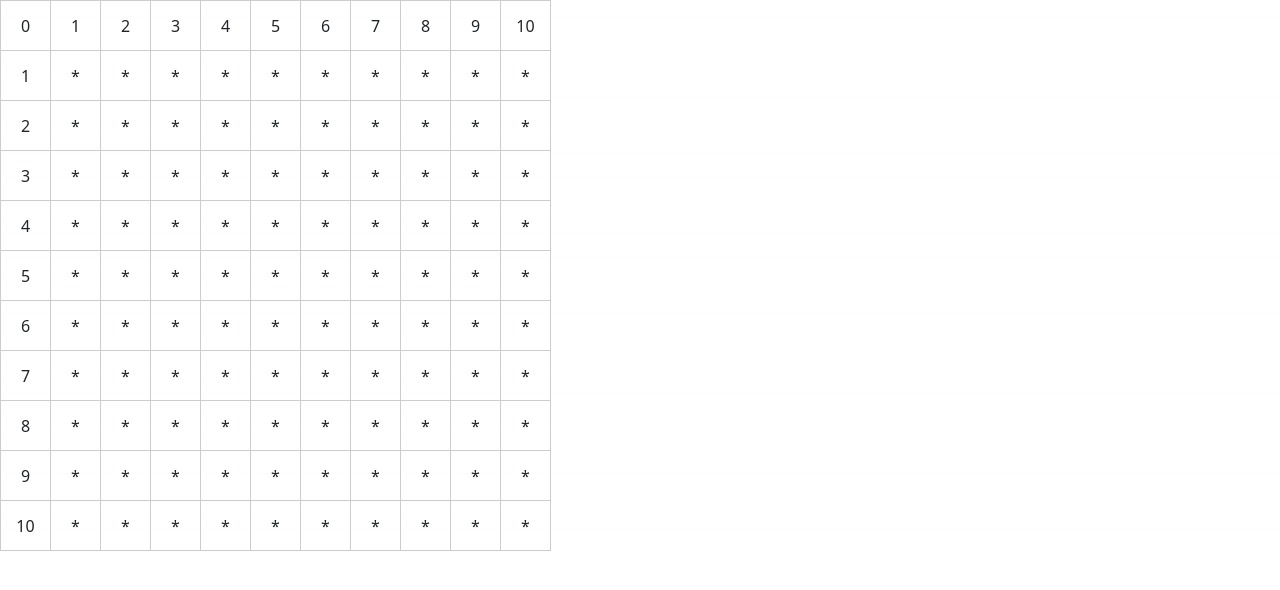
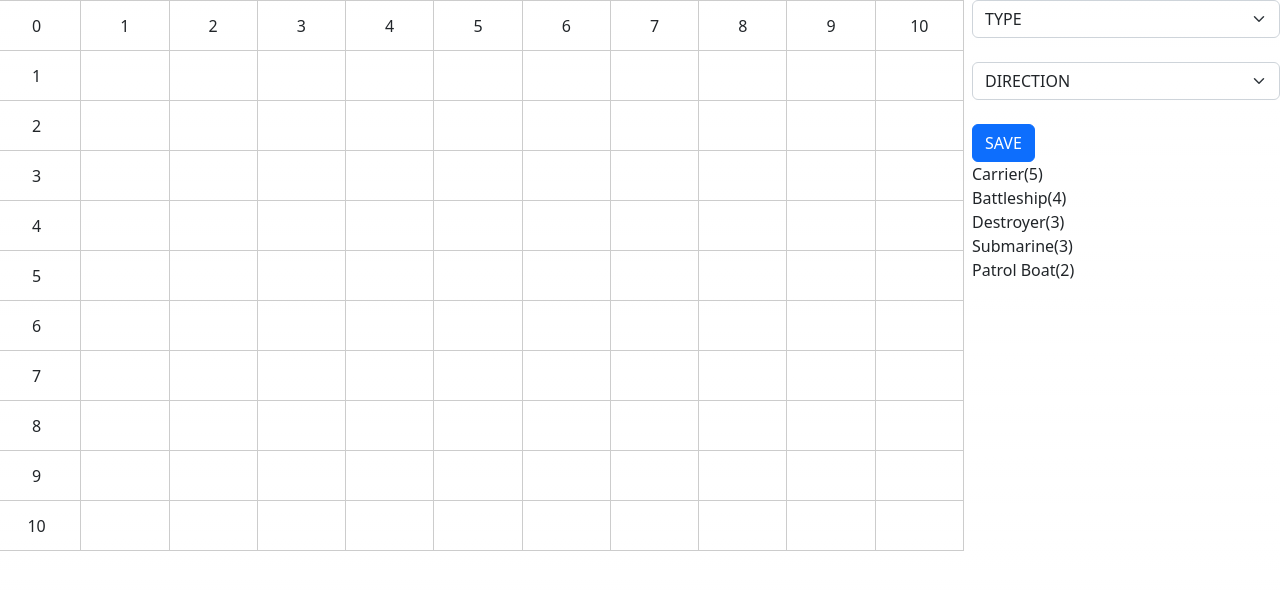
Before and after one commit to pabonhomme/NavalWar, a Next.js app in the folder naval_war_gui/: page /chooseBoat/boatMap in a window 1280 px wide. Shown: the top 590 px of the page. Built offline with nearby package versions, Linux system fonts and the light colour scheme.

Commit message:
Update map of boat

```diff
--- a/naval_war_gui/pages/chooseBoat/boatMap.js
+++ b/naval_war_gui/pages/chooseBoat/boatMap.js
@@ -1,8 +1,8 @@
 /** @file boatMap.js
  * @brief       The component of add 5 boats foreach player.
  * @author      Ao XIE
- * @date        2023.02.03
- * @version     2.0.0
+ * @date        2023.02.10
+ * @version     2.1.1
  * @copyright   Copyright (c) 2023 XIE Ao. All rights reserved.
  *****************************************************************
  * @attention
@@ -10,32 +10,114 @@
  * @par Modification log:
  * <table>
  * <tr><th>Date        <th>Version  <th>Author    <th>Description
+ * <tr><td>2023/02/10  <td>2.1      <td>Ao XIE  <td>Add funcs about type of boats.
  * <tr><td>2023/02/09  <td>2.0      <td>Ao XIE  <td>First Edition of table of the boats.
  * <tr><td>2023/02/03  <td>1.0      <td>Ao XIE  <td>Creating the initial version
  * </table>
  ******************************************************************
  */
 
- import React from "react"
+ // 1 -> 5
+ // 4 3 3 2
+import React from "react"
 
- import 'bootstrap/dist/css/bootstrap.css'
+import 'bootstrap/dist/css/bootstrap.css'
 import { useState } from 'react'
 
  export default function BoatMap(){
-    const [selectedX, setSeletedX] = useState('');
-    const [selectedY, setSeletedY] = useState('');
-    const handleClick = (indexX, indexY) => {
-        setSeletedX([...selectedX, indexX]);
-        setSeletedY([...selectedY, indexY]);
+    const [selected, setSeleted] = useState('');
+    const [type, setType] = useState('');
+    const [direction, setDirection] = useState('');
+
+
+
+
+    const handleClick = (index) => {
+        setSeleted([...selected, index]);
     }
+
+    const handleType = (index) => {
+        setType([...type, index.target.value]);
+    }
+
+    const handleDirection = (index) => {
+        setDirection([...direction, index.target.value]);
+    }
+
+    const submitInfos = (locationParam, typeParam, directionParam) => {
+        /* setSeleted([...selected, locationParam]);
+        setType([...type, typeParam.target.value]);
+        setDirection([...direction, directionParam.target.value]); */
+        console.log("GET IT");
+        // Use this to submit all the informations at one time.
+    }
+
+    /*     <option value="1">Carrier(5)</option>
+                    <option value="2">Battleship(4)</option>
+                    <option value="3">Destroyer(3)</option>
+                    <option value="4">Submarine(3)</option>
+                    <option value="5">Patrol Boat(2)</option> */
+    // To get the numbers of each kind of boat.
+    const typeBoat = [];
+    var numBoats = [0, 0, 0, 0, 0];
+    for (let i=0; i<5; i++){
+        switch (i){
+            case 0:
+                if(numBoats[i]==0){
+                    typeBoat.push(
+                        <option value="1">Carrier(5)</option>
+                    );
+                }
+                break;
+            case 1:
+                if(numBoats[i]==0){
+                    typeBoat.push(
+                        <option value="2">Battleship(4)</option>
+                    );
+                }
+                break;
+            case 2:
+                if(numBoats[i]==0){
+                    typeBoat.push(
+                        <option value="3">Destroyer(3)</option>
+                    );
+                }
+                break;
+            case 3:
+                if(numBoats[i]==0){
+                    typeBoat.push(
+                        <option value="4">Submarine(3)</option>
+                    );
+                }
+                break;
+            case 4:
+                if(numBoats[i]==0){
+                    typeBoat.push(
+                        <option value="5">Patrol Boat(2)</option>
+                    );
+                }
+                break;
+
+        }
+        /*
+        if(numBoats[i] == 0){
+            typeBoat.push(
+                <option value={i}>Carrier{i}</option>
+            );
+        } */
+    }
+
 
     const table = [];
     for (let i=0; i<11; i++){
         const row = [];
         for (let j=0; j<11; j++){
+            const index = 10 * i + j;
             if(i==0){
                 row.push(
-                    <td style={{
+                    <td
+                    key={index}
+                    style={{
                         width:'50',
                         height:'50px',
                         border: '1px solid #ccc',
@@ -47,7 +129,9 @@ import { useState } from 'react'
             }
             else if(j == 0){
                 row.push(
-                    <td style={{
+                    <td
+                    key={index}
+                    style={{
                         width:'50px',
                         height:'50px',
                         border: '1px solid #ccc',
@@ -58,21 +142,19 @@ import { useState } from 'react'
                 );
             }
             else{
-                const isSelectedX = selectedX.includes(i);
-                const isSelectedY = selectedY.includes(j);
+                const isSelected = selected.includes(index);
                 row.push(
                     <td
-                        //key={indexX*10+indexY}
-                        onClick={() => handleClick(i, j)}
+                        key={index}
+                        onClick={() => handleClick(index)}
                         style = {{
-                            backgroundColor: (isSelectedX && isSelectedY)? '#00bcd4' : 'transparent',
+                            backgroundColor: isSelected? '#00bcd4' : 'transparent',
                             width:'50px',
                             height:'50px',
                             textAlign: 'center',
                             border: '1px solid #ccc'
                         }}
                     >
-                        *
                     </td>
                 );
             }
@@ -80,9 +162,54 @@ import { useState } from 'react'
         table.push(<tr key={i}>{row}</tr>)
     }
 
+
+
     return (
-        <table style={{ borderCollapse: 'collapse' }}>
-          <tbody>{table}</tbody>
-        </table>
+        <div className="row g-3" onSubmit={() => submitInfos()}>
+            <table
+                className="col-sm-9"
+                style={{ borderCollapse: 'collapse' }}
+            >
+                <tbody>{table}</tbody>
+            </table>
+            <div className="col-sm" >
+                <select
+                    key="getType"
+                    className="form-select"
+                    onChange={handleType}
+                    aria-label="Disabled select example"
+                    style={{
+                        backgroundColor:'transparent'
+                    }}
+                >
+                    <option selected disabled>TYPE</option>
+                    {typeBoat}
+                </select>
+                <br/>
+                <select
+                    key="getDirection"
+                    className="form-select"
+                    onChange={handleDirection}
+                    aria-label="Disabled select example"
+                    style={{backgroundColor:'transparent'}}
+                >
+                    <option selected disabled>DIRECTION</option>
+                    <option value="Hor">Horizontal</option>
+                    <option value="Ver">Vertical</option>
+                </select>
+                <br/>
+                <button
+                    onClick={submitInfos}
+                    type="submit"
+                    className="btn btn-primary"
+                    style={{textAlign:'center'}}
+                >
+                    SAVE
+                </button>
+                <div>
+                    {typeBoat}
+                </div>
+            </div>
+        </div>
       );
  };
--- a/naval_war_gui/pages/chooseBoat/chooseBoat.js
+++ b/naval_war_gui/pages/chooseBoat/chooseBoat.js
@@ -2,7 +2,7 @@
  * @brief       The page of add boats
  * @author      Ao XIE
  * @date        2023.02.02
- * @version     1.0.0
+ * @version     1.0.1
  * @copyright   Copyright (c) 2023 XIE Ao. All rights reserved.
  *****************************************************************
  * @attention
@@ -16,7 +16,6 @@
  */
 
  import React from "react";
- import { useState } from "react";
  import styles from '../../styles/Home.module.css';
 
  import BoatMap from "./boatMap";
--- a/naval_war_gui/pages/registration/login.js
+++ b/naval_war_gui/pages/registration/login.js
@@ -2,11 +2,11 @@
  * @brief       To get the infos of the users
  * @author      Ao XIE
  * @date        2023.01.28
- * @version     1.1.0
+ * @version     1.1.1
  * @copyright   Copyright (c) 2023 XIE Ao. All rights reserved.
  *****************************************************************
  * @attention
- * Development environment: Windows
+ * Development environment: macOS Ventura 13.2
  * Using Fetch API
  * @par Modification log:
  * <table>
```
